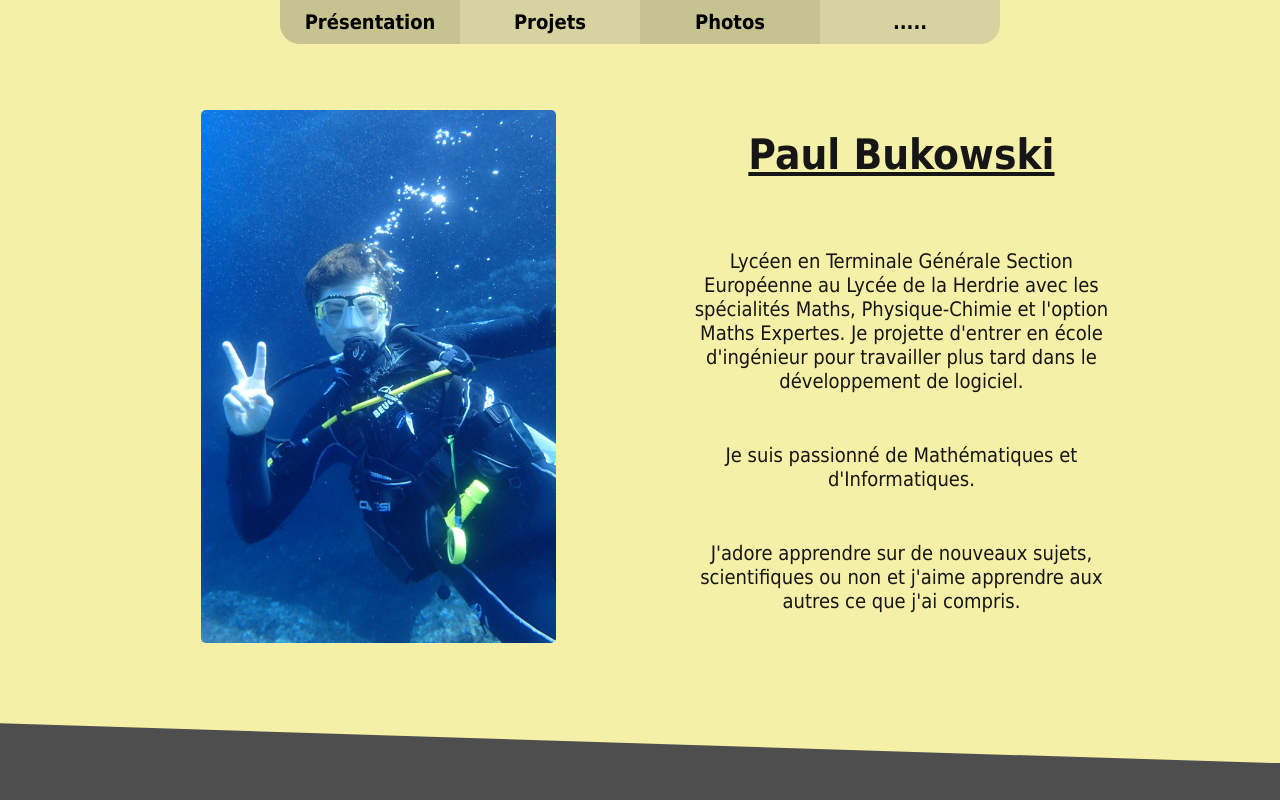
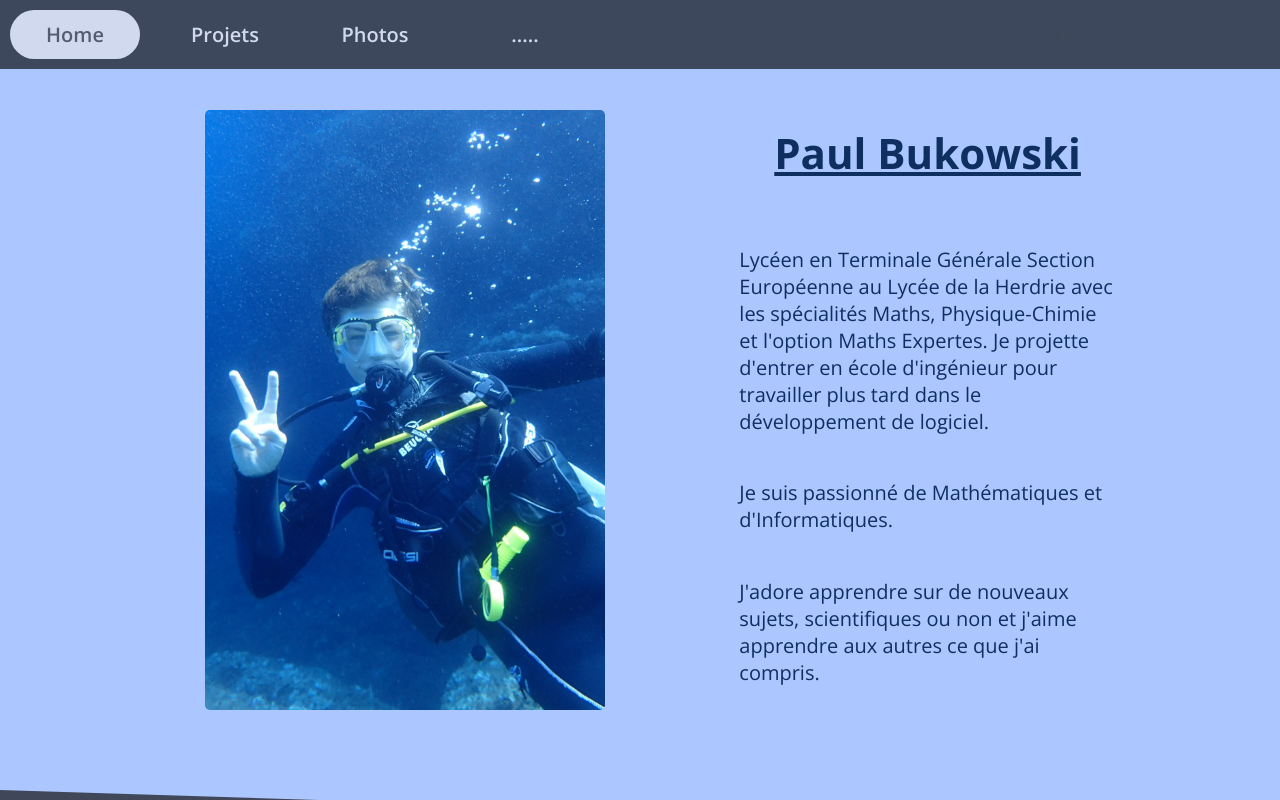
Before and after one commit to carne8/bukp, a plain HTML site: page index.html in a window 1280 px wide. Shown: the top 800 px of the page. Drawn offline with nearby package versions, Linux system fonts and the light colour scheme; files whose address does not match are found by name.

Commit message:
color rework

```diff
--- a/index.html
+++ b/index.html
@@ -4,7 +4,11 @@
 
 <head>
     <title>Paul Bukowski</title>
+    <link rel="stylesheet" href="theme.css">
     <link rel="stylesheet" href="style.css">
+    <link rel="preconnect" href="https://fonts.googleapis.com">
+    <link rel="preconnect" href="https://fonts.gstatic.com" crossorigin>
+    <link href="https://fonts.googleapis.com/css2?family=Open+Sans:ital,wght@0,300..800;1,300..800&display=swap" rel="stylesheet">
 </head>
 
 <script>
@@ -66,12 +70,11 @@
     }
 </script>
 
-<body onload="load()">
-
+<div id="topbar-blur-bg">
     <div id="topbar">
         <a href="#presentation">
             <div class="topbar-menu">
-                Présentation
+                Home
             </div>
         </a>
         <a href="#programming-projects">
@@ -90,7 +93,9 @@
             </div>
         </a>
     </div>
+</div>
 
+<body onload="load()">
     <section id="presentation">
         <div class="text-container">
             <div class="sided">
--- a/style.css
+++ b/style.css
@@ -1,13 +1,3 @@
-:root {
-    --first-section-color: #f5f0a7;
-    --second-section-color: #98deea;
-    --third-section-color: #5ea4d3;
-    --main-text-color: #161616;
-
-    --inter-section-color: #4e4e4e ;
-    --secondary-text-color: #b9b9b9;
-}
-
 html {
     scroll-behavior: smooth;
 }
@@ -19,9 +9,9 @@ html {
 
 body {
     margin: 0;
-    font-family:Arial, Helvetica, sans-serif;
-    font-family: Tahoma, Geneva, Verdana, sans-serif;
-    background-color: var(--inter-section-color);
+    font-family: 'Open Sans', Arial, Helvetica, sans-serif;
+    background-color: var(--background);
+    color: var(--on-background);
     user-select: none;
 }
 
@@ -65,7 +55,41 @@ section, footer {
     border-radius: 0;
     padding: calc(2% + 20px) 2% calc(2% + 20px) 2%;
     clip-path: polygon(0% 0%, 100% 40px, 100% 100%, 0% calc(100% - 40px));
-    color: var(--main-text-color);
+}
+
+section:nth-child(1){
+    background-color: var(--primary-container);
+    color: var(--on-primary-container);
+}
+
+section:nth-child(2) {
+    background-color: var(--primary);
+    color: var(--on-primary);
+}
+
+section:nth-child(3) {
+    background-color: var(--secondary-container);
+    color: var(--on-secondary-container);
+}
+
+section:nth-child(4) {
+    background-color: var(--secondary);
+    color: var(--on-secondary);
+}
+
+section:nth-child(5) {
+    background-color: var(--tertiary-container);
+    color: var(--on-tertiary-container);
+}
+
+section:nth-child(6) {
+    background-color: var(--tertiary);
+    color: var(--on-tertiary);
+}
+
+footer {
+    background-color: var(--surface-variant);
+    color: var(--on-surface-variant);
 }
 
 footer {
@@ -74,11 +98,9 @@ footer {
 
 .inter-section, footer {
     clip-path: none;
-    color: var(--secondary-text-color);
 }
 
 .inter-section a:any-link, footer a:any-link {
-    color: var(--secondary-text-color);
     text-shadow: white 0px 0px 2px;
 }
 
@@ -89,62 +111,52 @@ footer {
     margin-right: auto;
 }
 
+#topbar-blur-bg {
+    position: fixed;
+    top: 0;
+    -webkit-backdrop-filter: blur(100px);
+    backdrop-filter: blur(100px);
+    z-index: 1;
+    width: 100%;
+}
+
 #topbar {
-    position: fixed;
     display: flex;
-    top: 0;
-    left: 50%;
-    transform: translateX(-50%);
-    justify-content: center;
+    justify-content: start;
     flex-direction: row;
-    z-index: 1;
-    border-bottom-right-radius: 20px;
-    border-bottom-left-radius: 20px;
-    -webkit-backdrop-filter: blur(10px);
-    backdrop-filter: blur(10px);
-    width: fit-content;
+    background-color: var(--surface);
+    width: 100%;
+    opacity: 0.7;
 }
 
 .topbar-menu {
     text-align: center;
     align-self: stretch;
     font-weight: 600;
-    min-width: 180px;
-    padding: 10px 20px;
-    transition-duration: 0.4s;
-}
-
-#topbar > a:nth-child(odd) > .topbar-menu {
-    background-color: #61616151;
-}
-
-#topbar > a:nth-child(even) > .topbar-menu {
-    background-color: #93939351;
-}
-
-#topbar > a:first-child > .topbar-menu {
-    border-bottom-left-radius: 20px;
-}
-
-#topbar > a:last-child > .topbar-menu {
-    border-bottom-right-radius: 20px;
+    border-radius: 30px;
+    padding: 10px 30px;
+    margin: 10px 10px;
+    min-width: 130px;
+    transition-duration: 0.1s;
+    color: var(--on-surface);
+    border: 1px solid transparent;
 }
 
 #topbar > a:hover > .topbar-menu  {
-    background-color: #cacaca44;
+    background-color: var(--inverse-surface);
+    color: var(--inverse-on-surface);
 }
 
-#topbar a:any-link {
-    color: black;
+#topbar > a:active > .topbar-menu {
+    border-color: var(--on-surface);
 }
 
 #topbar a:hover {
-    color: black;
     text-decoration: none;
 }
 
 #presentation {
-    background-color: var(--first-section-color);
+    background-color: var(--primary);
     padding-bottom: 60px;
     padding-top: 100px;
 }
@@ -182,19 +194,9 @@ footer {
     flex-grow: 0;
     flex: 1;
     min-width: 400px;
-    margin-left: 5%;
-    margin-right: 5%;
-    display: flex;
-}
-
-.sided > div:nth-child(2) {
     display: flex;
     justify-content: center;
     align-items: center;
-}
-
-.sided > div:nth-child(2) > p{
-    max-width: 650px;
 }
 
 #profile-photo {
@@ -209,13 +211,11 @@ footer {
     justify-content: space-evenly;
 }
 
-#pres-text * {
+#pres-text p {
     width: 100%;
-    text-align: center;
-}
-
-#programming-projects {
-    background-color: var(--second-section-color);
+    text-align: judtify;
+    padding-left: 10%;
+    padding-right: 10%;
 }
 
 #projects {
@@ -237,14 +237,14 @@ footer {
     display: flex;
     flex-direction: column;
     margin: 20px;
-    background-color: rgb(236, 236, 236);
+    background-color: var(--surface-bright);
     flex-basis: 1;
-    box-shadow: rgba(0, 0, 0, 0.6) 0 0 10px;
+    box-shadow: var(--shadow) 0 0 10px;
     transition-duration: 0.4s;
 }
 
 .project:hover {
-    box-shadow: rgba(0, 0, 0, 0.6) 0 0 20px;
+    box-shadow: var(--shadow) 0 0 20px;
 }
 
 .project > div:nth-child(1) {
@@ -253,7 +253,6 @@ footer {
 }
 
 .project > div:nth-child(1) > img {
-    border: 1px solid rgb(203, 203, 203);
     width: 100%;
     height: 200px;
     border-radius: 10px;
@@ -261,10 +260,11 @@ footer {
 }
 
 .project > div:nth-child(2) {
-    background-color:rgb(218, 218, 218);
+    background-color:var(--surface-variant);
+    color: var(--on-surface);
     border-bottom-right-radius: 25px;
     border-bottom-left-radius: 25px;
-    border-top: 4px dotted rgb(113, 113, 113);
+    border-top: 4px dotted var(--outline);
 }
 
 .project > div:nth-child(2) p {
@@ -273,14 +273,13 @@ footer {
 }
 
 #projects .placeholder{
-    width: 250px;
+    width: 248px;
     margin: 21px;
     margin-top: 0;
     margin-bottom: 0;
 }
 
 #diving-photos {
-    background-color: var(--third-section-color);
     padding-bottom: 50px;
 }
 
@@ -307,7 +306,7 @@ footer {
     height: 100%;
     object-fit:cover;
     border-radius: 10px;
-    box-shadow: rgba(0, 0, 0, 0.581) 0 0 10px;
+    box-shadow: var(--shadow) 0 0 10px;
 }
 
 #photos .placeholder {
@@ -328,16 +327,18 @@ button {
     margin-right: 20px;
     text-align: center;
     border: none;
-    background: linear-gradient(0.47turn, #77b6e1, #5ea4d3, #5e8fd3, #6784cf);
-    color: #eeeeee;
-    box-shadow: rgba(0, 0, 0, 0.656) 2px 2px 4px;
-    transition-duration: 0.4s;
+    background: inherit;
+    color: var(--tertiary-container);
+    border: 2px solid var(--tertiary-container);
+    transition-duration: 0.2s;
 }
 
 button:hover {
-    box-shadow: rgba(0, 0, 0, 0.656) 4px 4px 8px;
+    background: var(--tertiary-container);
+    color: var(--on-tertiary-container);
+    border-color: transparent;
 }
 
 button:active {
-    box-shadow: rgba(0, 0, 0, 0.656) 1px 1px 2px;
+    opacity: 0.8;
 }
--- /dev/null
+++ b/theme.css
@@ -0,0 +1,51 @@
+:root {
+  --primary: rgb(172 199 255);
+  --surface-tint: rgb(172 199 255);
+  --on-primary: rgb(14 47 96);
+  --primary-container: rgb(42 70 120);
+  --on-primary-container: rgb(215 226 255);
+  --secondary: rgb(190 198 220);
+  --on-secondary: rgb(40 48 65);
+  --secondary-container: rgb(63 71 89);
+  --on-secondary-container: rgb(218 226 249);
+  --tertiary: rgb(130 211 226);
+  --on-tertiary: rgb(0 54 62);
+  --tertiary-container: rgb(0 78 89);
+  --on-tertiary-container: rgb(159 239 255);
+  --error: rgb(255 180 171);
+  --on-error: rgb(105 0 5);
+  --error-container: rgb(147 0 10);
+  --on-error-container: rgb(255 218 214);
+  --background: rgb(17 19 24);
+  --on-background: rgb(226 226 233);
+  --surface: rgb(17 19 24);
+  --on-surface: rgb(226 226 233);
+  --surface-variant: rgb(68 71 78);
+  --on-surface-variant: rgb(196 198 208);
+  --outline: rgb(142 144 153);
+  --outline-variant: rgb(68 71 78);
+  --shadow: rgb(0 0 0);
+  --scrim: rgb(0 0 0);
+  --inverse-surface: rgb(226 226 233);
+  --inverse-on-surface: rgb(46 48 54);
+  --inverse-primary: rgb(67 94 145);
+  --primary-fixed: rgb(215 226 255);
+  --on-primary-fixed: rgb(0 26 64);
+  --primary-fixed-dim: rgb(172 199 255);
+  --on-primary-fixed-variant: rgb(42 70 120);
+  --secondary-fixed: rgb(218 226 249);
+  --on-secondary-fixed: rgb(19 28 44);
+  --secondary-fixed-dim: rgb(190 198 220);
+  --on-secondary-fixed-variant: rgb(63 71 89);
+  --tertiary-fixed: rgb(159 239 255);
+  --on-tertiary-fixed: rgb(0 31 36);
+  --tertiary-fixed-dim: rgb(130 211 226);
+  --on-tertiary-fixed-variant: rgb(0 78 89);
+  --surface-dim: rgb(17 19 24);
+  --surface-bright: rgb(55 57 62);
+  --surface-container-lowest: rgb(12 14 19);
+  --surface-container-low: rgb(26 27 32);
+  --surface-container: rgb(30 32 37);
+  --surface-container-high: rgb(40 42 47);
+  --surface-container-highest: rgb(51 53 58);
+}
```
